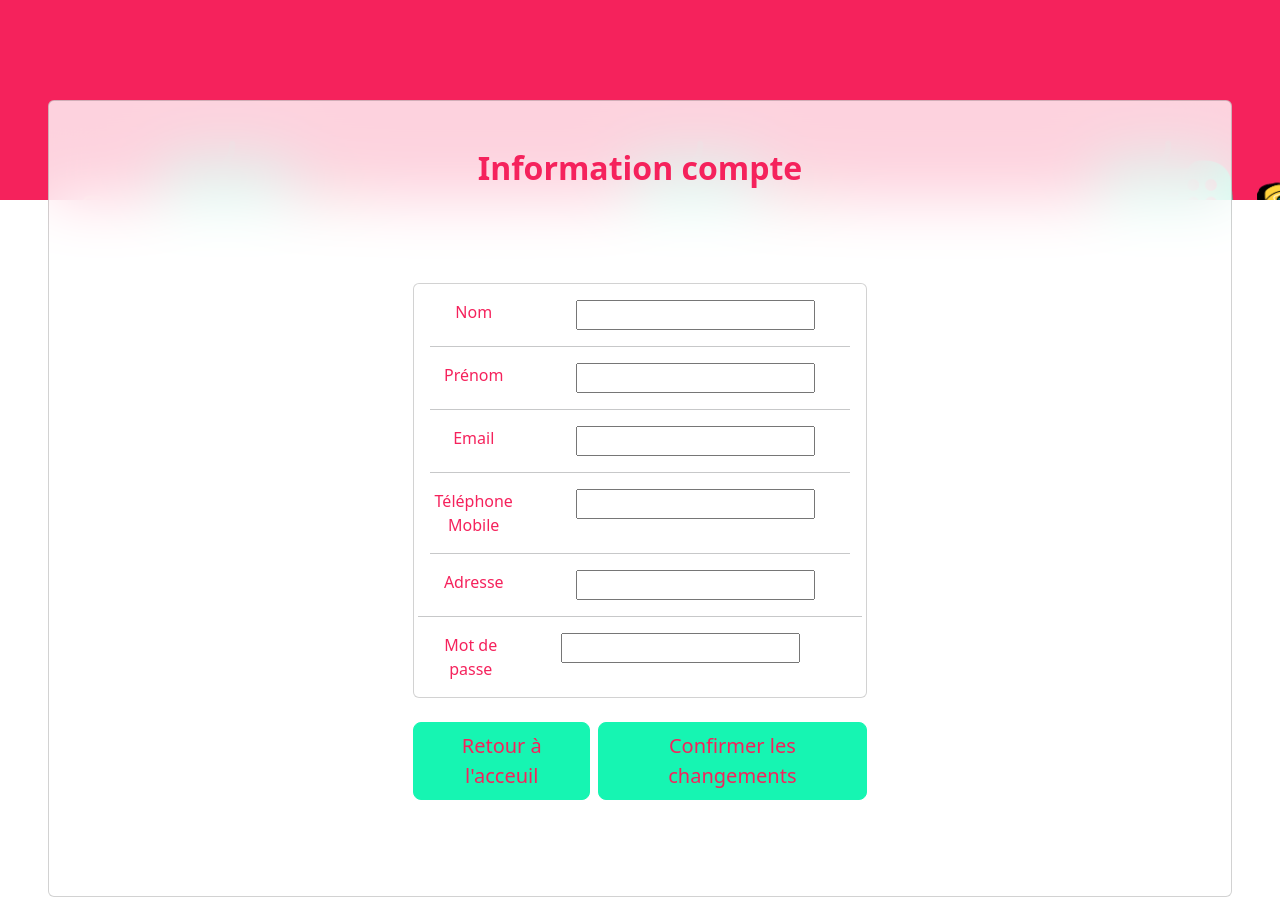
After one commit to johnlvl/RetroGame, a PHP site: page /modifPersonalInfo.php in a window 1280 px wide. The commit adds this page. Run offline with PHP 8.4, Linux system fonts and the light colour scheme.

Commit message:
Ajout page modifPersonalInfo

```diff
--- /dev/null
+++ b/modifPersonalInfo.php
@@ -0,0 +1,134 @@
+<?php
+session_start();
+
+//connection à la bdd
+require('db.php');
+
+
+if(isset($_POST["first_name"]) && isset($_POST["last_name"])){
+    // Cryptage mdp
+    $password = "aq1".sha1($_POST["password"]."1254")."25";
+    //requête
+    $req = $db->prepare("UPDATE customer SET first_name = ?, last_name = ?, email = ?, phone = ?, adress = ?, password = ?");
+    $req->execute(array($_POST["first_name"], $_POST["last_name"], $_POST["email"], $_POST["phone"], $_POST["adress"], $password));
+
+    //récupère les données
+    $modif = $req->fetchAll();
+
+}
+?>
+
+<!DOCTYPE html>
+<html lang="fr">
+<head>
+    <meta charset="UTF-8">
+    <meta http-equiv="X-UA-Compatible" content="IE=edge">
+    <meta name="viewport" content="width=device-width, initial-scale=1.0">
+    <link rel="icon" type="image/png" href="Design/RetroGame_1.png" />
+    <link rel="stylesheet" href="style.css">
+    <link href="https://cdn.jsdelivr.net/npm/bootstrap@5.2.1/dist/css/bootstrap.min.css" rel="stylesheet" integrity="sha384-iYQeCzEYFbKjA/T2uDLTpkwGzCiq6soy8tYaI1GyVh/UjpbCx/TYkiZhlZB6+fzT" crossorigin="anonymous">
+    <script src="https://cdn.jsdelivr.net/npm/bootstrap@5.2.1/dist/js/bootstrap.bundle.min.js" integrity="sha384-u1OknCvxWvY5kfmNBILK2hRnQC3Pr17a+RTT6rIHI7NnikvbZlHgTPOOmMi466C8" crossorigin="anonymous"></script>
+    <title>Retro Game Modification comtpe</title>
+</head>
+<body>
+
+<!-- Section: Design Block -->
+<section class="text-center">
+  <!-- Background image -->
+  <div class="p-5 bg-image" style="
+        background-image: url('Design/RetroGame.png');
+        height: 200px;
+        "></div>
+  <!-- Background image -->
+
+  <div class="card mx-4 mx-md-5 shadow-5-strong" style="
+        margin-top: -100px;
+        background: hsla(0, 0%, 100%, 0.8);
+        backdrop-filter: blur(30px);
+        ">
+    <div class="card-body py-5 px-md-5">
+
+      <div class="row d-flex justify-content-center">
+        <div class="col-lg-8">
+          <h2 class="fw-bold mb-5">Information compte</h2>
+
+          <form method="POST" action="modifPersonalInfo.php">
+
+
+  <div class="container py-5">
+    <div class="row d-flex justify-content-center align-items-center h-100">
+        <div class="col-lg-8">
+            <div class="card mb-4">
+                <div class="card-body">
+                    <div class="row">
+                        <div class="col-sm-3">
+                            <p class="mb-0">Nom</p>
+                        </div>
+                        <div class="col-sm-9">
+                            <input type="text" name="last_name" class="text-muted mb-0">
+                        </div>
+                        </div>
+                        <hr>
+                        <div class="row">
+                        <div class="col-sm-3">
+                            <p class="mb-0">Prénom</p>
+                        </div>
+                        <div class="col-sm-9">
+                            <input type="text" name="first_name" class="text-muted mb-0">
+                        </div>
+                        </div>
+                        <hr>
+                        <div class="row">
+                        <div class="col-sm-3">
+                            <p class="mb-0">Email</p>
+                        </div>
+                        <div class="col-sm-9">
+                            <input type="text" name="email" class="text-muted mb-0">
+                        </div>
+                        </div>
+                        <hr>
+                        <div class="row">
+                        <div class="col-sm-3">
+                            <p class="mb-0">Téléphone Mobile</p>
+                        </div>
+                        <div class="col-sm-9">
+                            <input type="text" name="phone" class="text-muted mb-0">
+                        </div>
+                        </div>
+                        <hr>
+                        <div class="row">
+                        <div class="col-sm-3">
+                            <p class="mb-0">Adresse</p>
+                        </div>
+                        <div class="col-sm-9">
+                            <input type="text" name="adress" class="text-muted mb-0"></p>
+                        </div>
+                        <hr>
+                        <div class="row">
+                        <div class="col-sm-3">
+                            <p class="mb-0">Mot de passe</p>
+                        </div>
+                        <div class="col-sm-9">
+                            <input type="text" name="password" class="text-muted mb-0">
+                        </div>
+                        </div>
+                    </div>
+                </div>
+            </div>
+                <div class="d-flex justify-content-end">
+                    <button type="button" class="btn btn-light btn-lg me-2"><a href="index.php" >Retour à l'acceuil</a></button>
+                    <button type="submit" class="btn btn-light btn-lg">Confirmer les changements</button>
+                </div>
+        </div>
+
+            </form>
+
+    </div>
+
+</div>
+
+
+</section>
+
+</body>
+</html>
```
Also changed, not shown: bddRetroGame.sql (+11 -0 lines), index.php (+14 -1 lines), personalInfo.php (renamed from personnalInfo.php, +31 -11 lines), register.php (+5 -7 lines), shoppingCard.php (+0 -60 lines).
